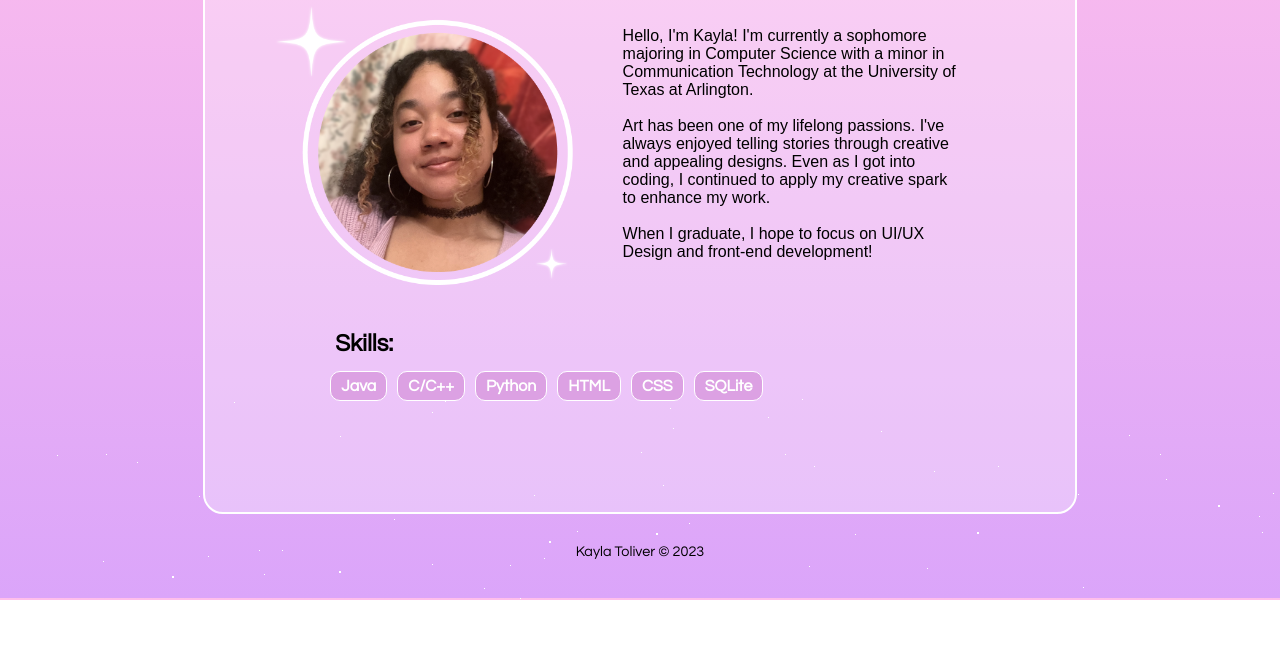
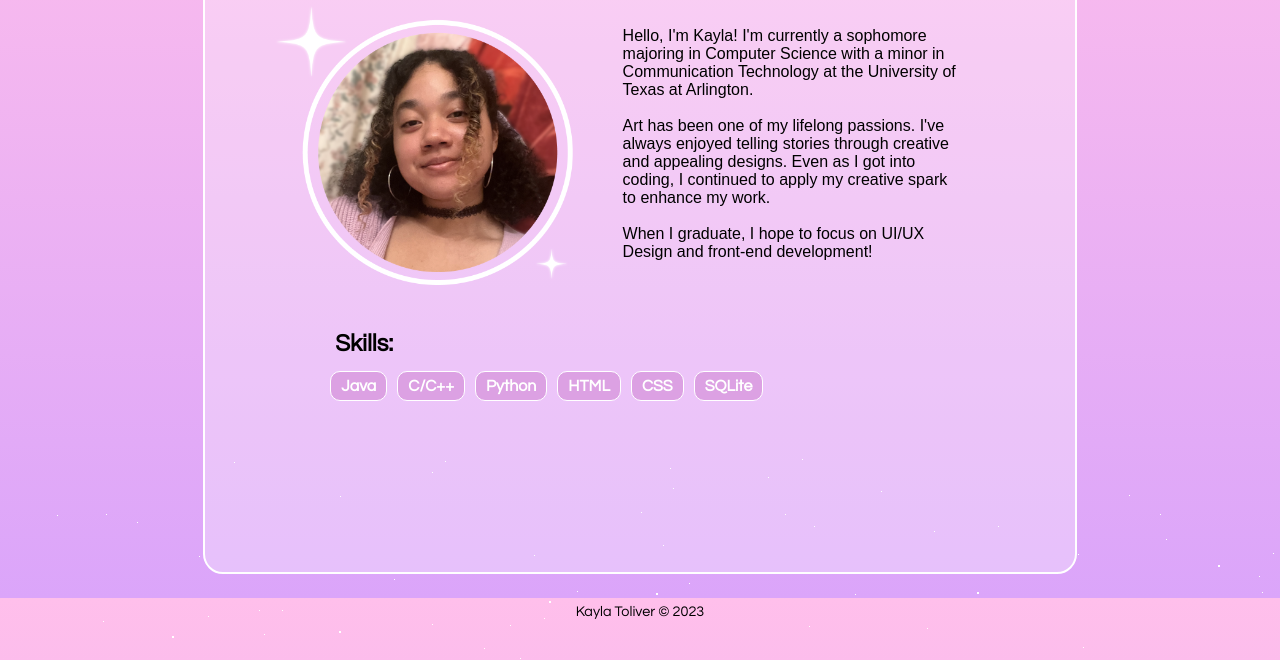
Before and after one commit to kvt337/kvt337.github.io, a plain HTML site: page about.html in a window 1280 px wide. Shown: the part 202-862 px from the top of the page. Before the commit the page ends 802 px from the top, so only its background shows below. Drawn offline with Linux system fonts and the light colour scheme.

Commit message:
adjusitng about container

```diff
--- a/style.css
+++ b/style.css
@@ -268,14 +268,14 @@ font-size: 85%;
     margin: auto 0;
 }
 
-#container, #project-container, #about-container, #contact-container{
+#container, #project-container, #contact-container{
     display: block;
     width: 70%;
     min-height: 0;
     height: 700px;
 }
 
-#illustration-container{
+#illustration-container, #about-container{
     display: block;
     width: 70%;
 }
```
